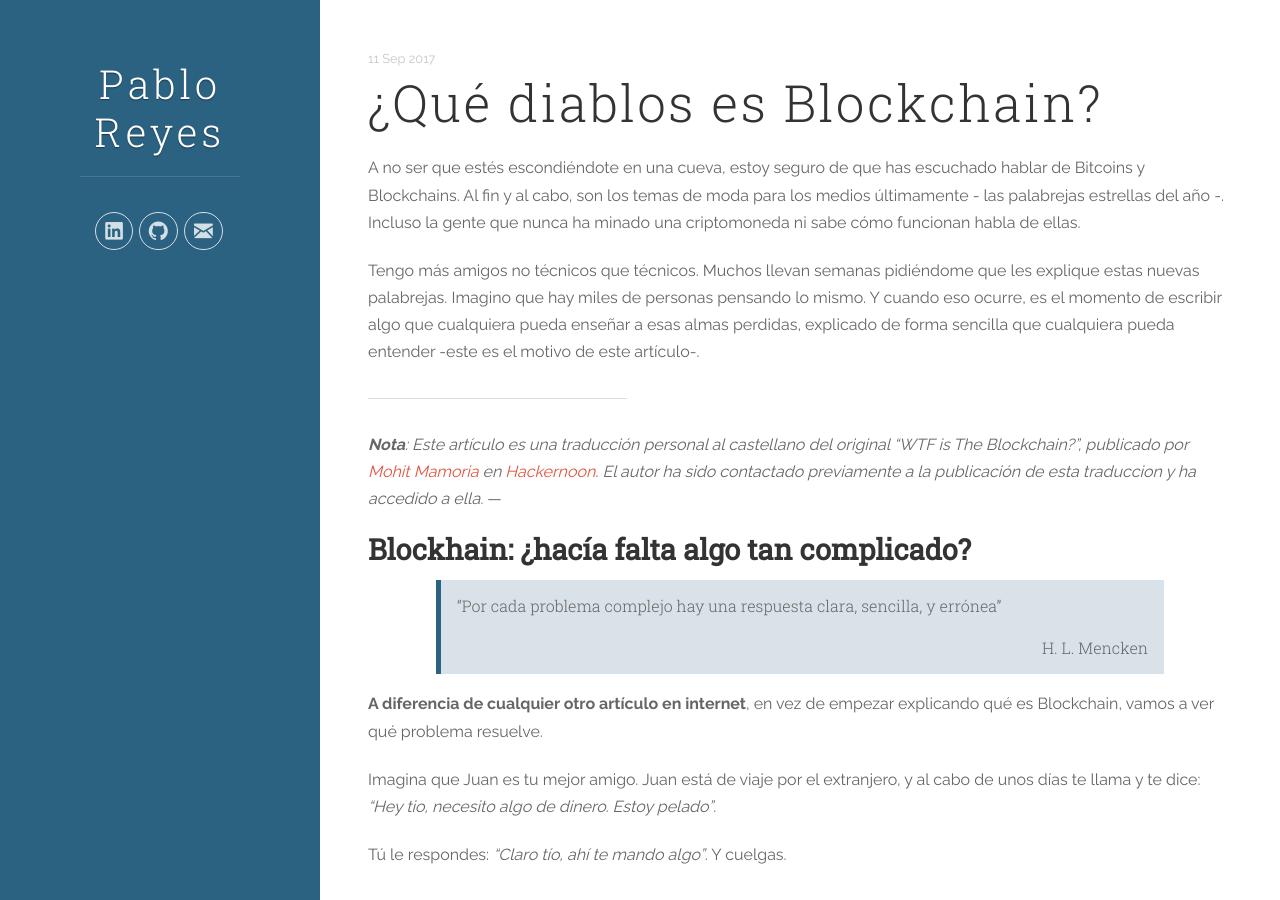
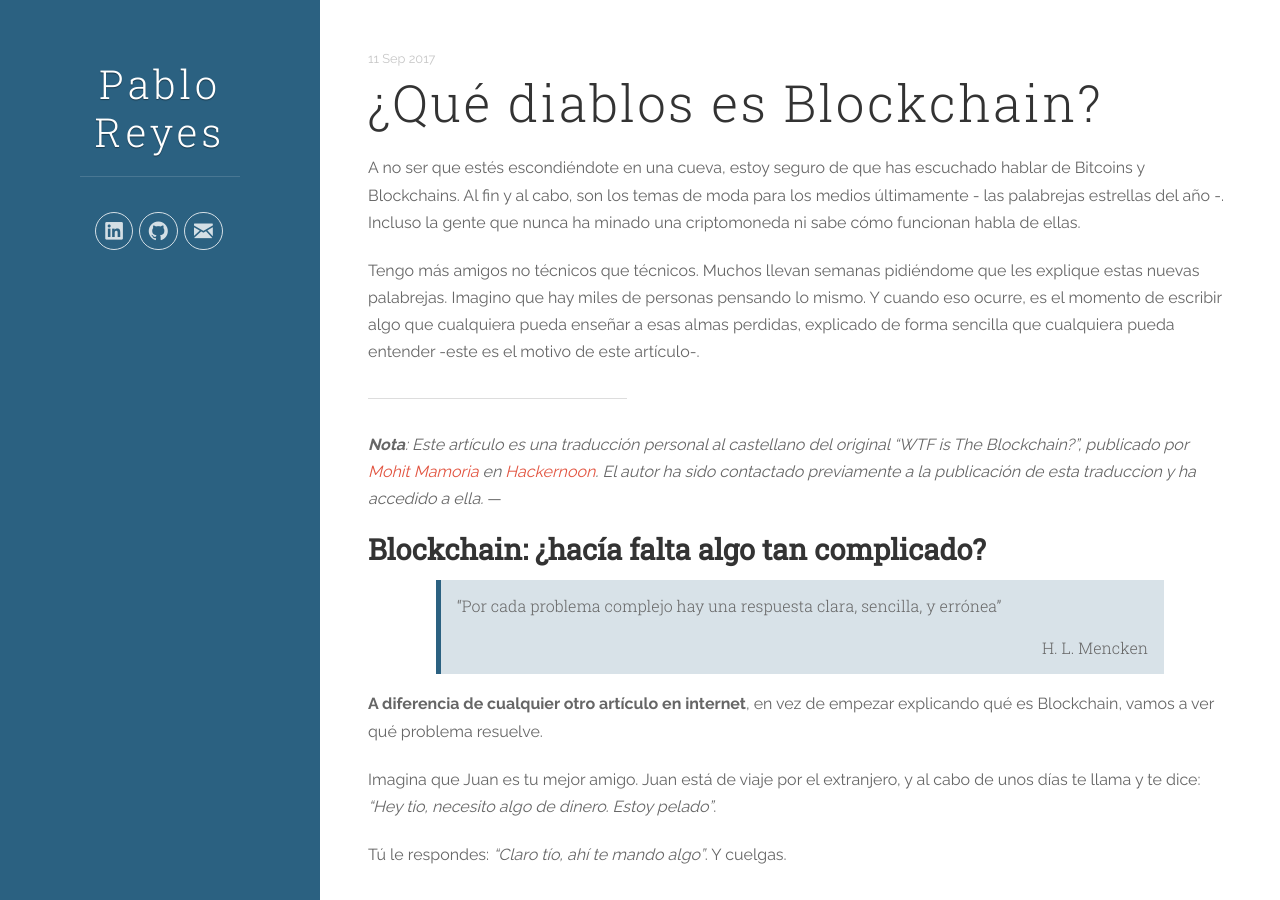
Before and after one commit to PabloReyes/PabloReyes.github.io, a Jekyll site: the page built from _posts/2017-09-11-que-diablos-es-blockchain.markdown, in a window 1280 px wide and 900 px high. Built offline with Jekyll 4.4.1, drawn with Linux system fonts in a browser that asks for light colours; nearby versions of some CDN libraries; comment, search, counter and statistics services are not loaded.

Commit message:
Typo and post date

```diff
--- a/_posts/2017-09-03-que-diablos-es-blockchain.markdown
+++ b/_posts/2017-09-11-que-diablos-es-blockchain.markdown
@@ -18,7 +18,7 @@ Tengo más amigos no técnicos que técnicos. Muchos llevan semanas pidiéndome
 ***Nota**: Este artículo es una traducción personal al castellano del original “WTF is The Blockchain?”, publicado por [Mohit Mamoria](https://hackernoon.com/@mohitmamoria) en [Hackernoon](https://hackernoon.com/wtf-is-the-blockchain-1da89ba19348). El autor ha sido contactado previamente a la publicación de esta traduccion y ha accedido a ella.*
 ---
 
-### Blockhain: ¿hacía falta algo tan complicado?
+### Blockchain: ¿hacía falta algo tan complicado?
 >“Por cada problema complejo hay una respuesta clara, sencilla, y errónea”
 >
 > H. L. Mencken
```
